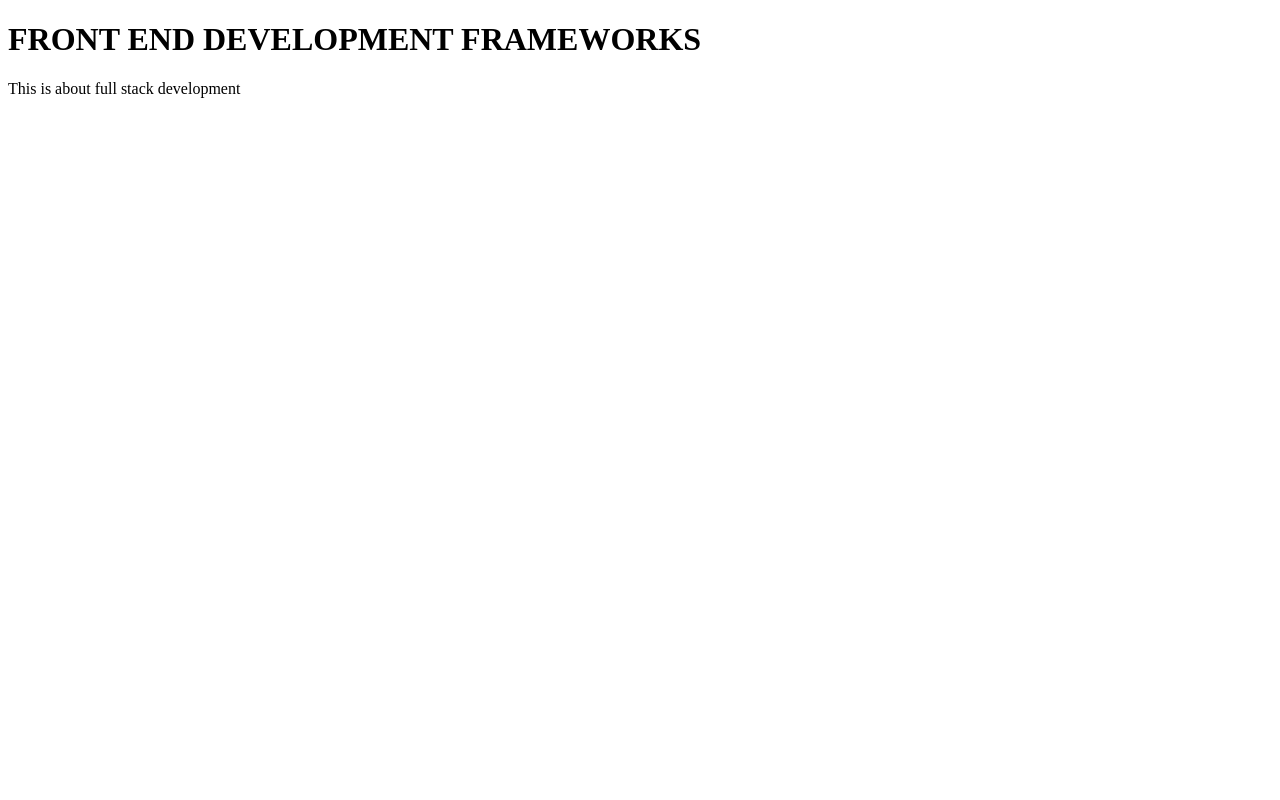
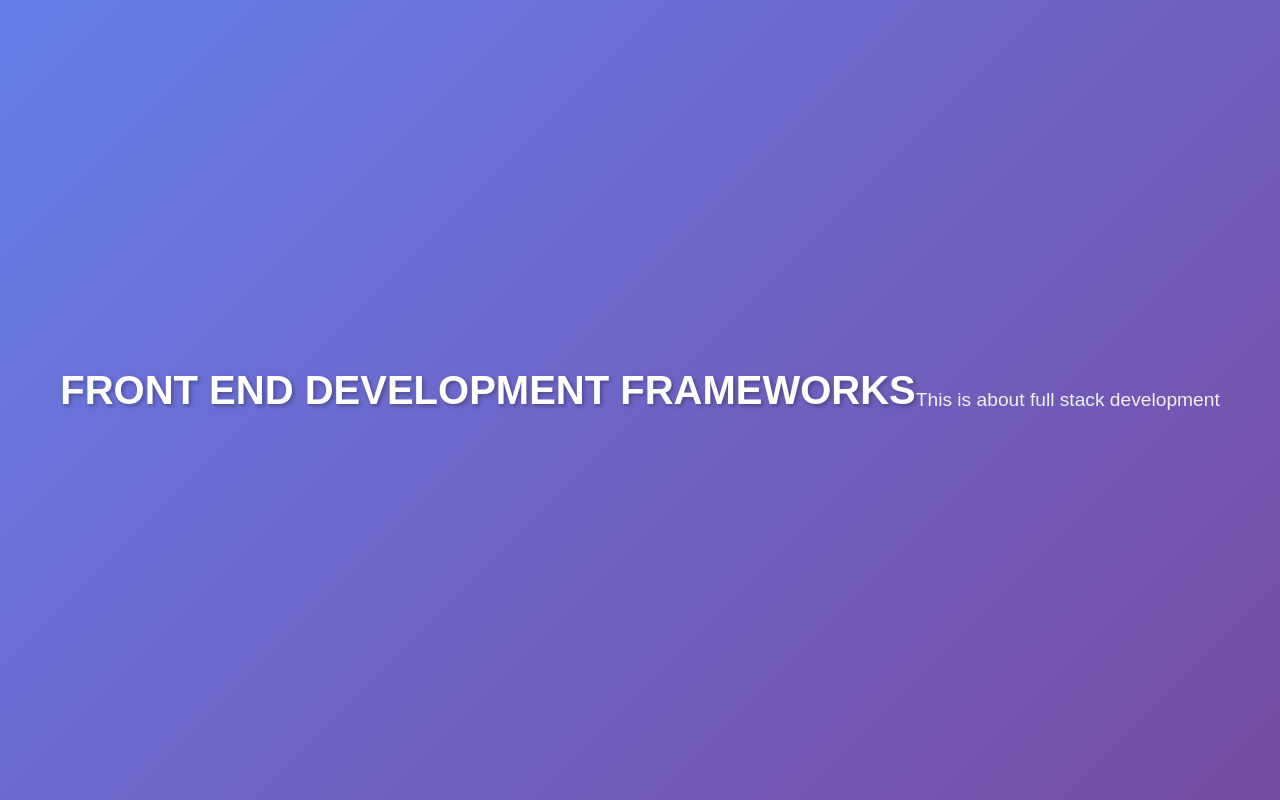
Before and after one commit to Sanjeev82210/FSAD-WEEK-1-90051, a plain HTML site: page index.html in a window 1280 px wide. Drawn offline with Linux system fonts and the light colour scheme.

Commit message:
created the .css file to the .html file

```diff
--- a/index.html
+++ b/index.html
@@ -4,6 +4,7 @@
     <meta charset="UTF-8">
     <meta name="viewport" content="width=device-width, initial-scale=1.0">
     <title>My Website</title>
+    <link rel="stylesheet" href="style.css">
 </head>
 <body>
     <h1>FRONT END DEVELOPMENT FRAMEWORKS</h1>
--- /dev/null
+++ b/style.css
@@ -0,0 +1,31 @@
+/* General Styles */
+* {
+    margin: 0;
+    padding: 0;
+    box-sizing: border-box;
+}
+
+body {
+    font-family: 'Arial', sans-serif;
+    background: linear-gradient(135deg, #667eea 0%, #764ba2 100%);
+    color: #333;
+    min-height: 100vh;
+    display: flex;
+    justify-content: center;
+    align-items: center;
+}
+
+h1 {
+    font-size: 2.5rem;
+    color: #fff;
+    text-align: center;
+    margin-bottom: 20px;
+    text-shadow: 2px 2px 4px rgba(0, 0, 0, 0.3);
+}
+
+p {
+    font-size: 1.2rem;
+    color: #f0f0f0;
+    text-align: center;
+    max-width: 600px;
+}
```
